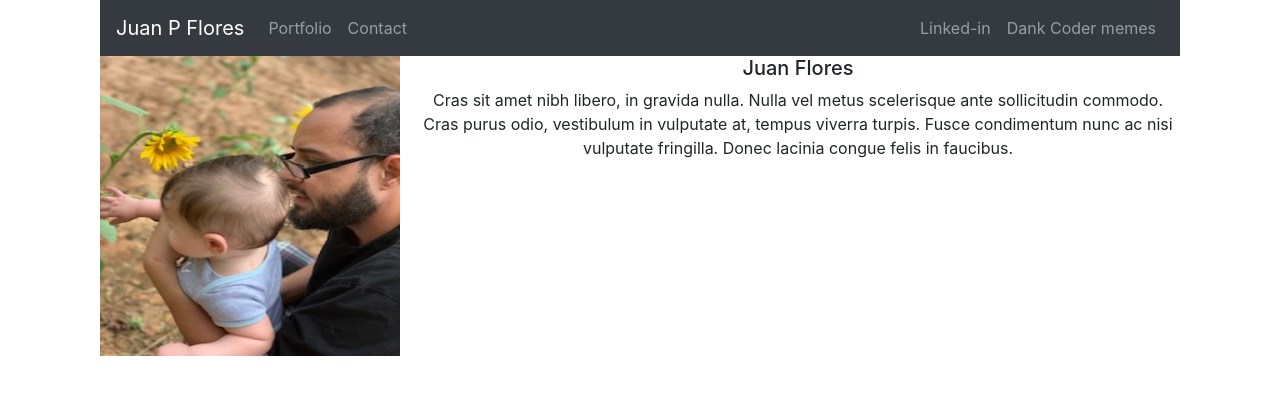
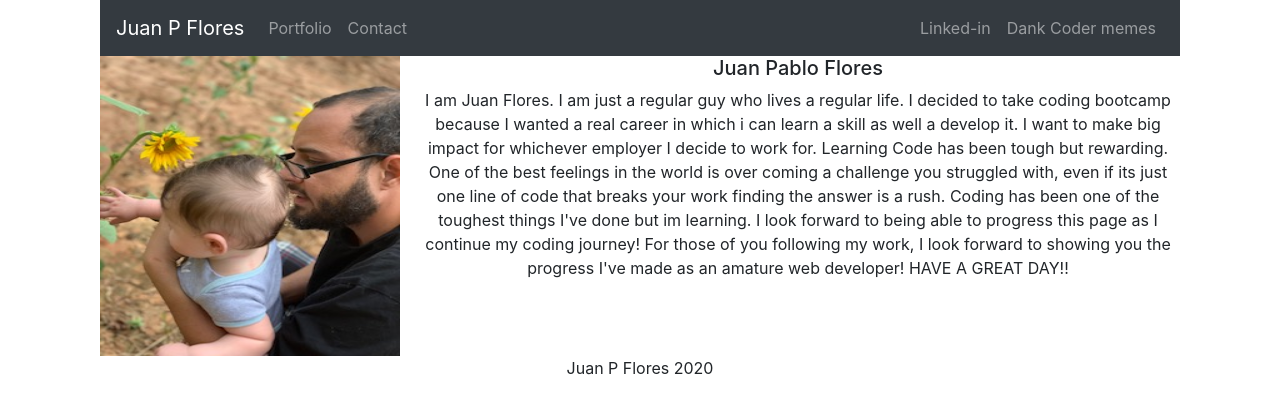
Before and after one commit to EASYMAK777/react-portfolio-abandoned, a React (Create React App) app: page / in a window 1280 px wide. Shown: the top 414 px of the page. Built offline with nearby package versions, Linux system fonts and the light colour scheme.

Commit message:
added footer componenet

```diff
--- a/public/index.html
+++ b/public/index.html
@@ -30,6 +30,7 @@
 <body>
   <noscript>You need to enable JavaScript to run this app.</noscript>
   <div id="root"></div>
+  <body style="background-image: ;"></body>
   <!--
       This HTML file is a template.
       If you open it directly in the browser, you will see an empty page.
--- a/src/App.css
+++ b/src/App.css
@@ -1,6 +1,8 @@
 .App {
   text-align: center;
 }
+
+
 
 .App-logo {
   height: 40vmin;
--- a/src/App.js
+++ b/src/App.js
@@ -3,6 +3,7 @@ import { Container, Row, Col, } from 'react-bootstrap';
 import './App.css';
 import Header from "./components/Navbar/header";
 import Bio from './components/Bio/bio';
+import Foot from './components/Footer/footer'
 
 
 
@@ -27,11 +28,11 @@ function App() {
         </Row>
 
 
-        {/* <Row>
+        <Row>
           <Col>
-
+            <Foot/>
           </Col>
-        </Row> */}
+        </Row>
       </Container>
     </div>
 
--- a/src/components/Bio/bio.js
+++ b/src/components/Bio/bio.js
@@ -1,12 +1,12 @@
 import React from 'react';
-import { Media,Container } from 'react-bootstrap';
+import { Media, Container } from 'react-bootstrap';
 import "./bio.css";
 import "./Juan.jpg";
 
 function Bio() {
     return (
         <div className="bio">
-           <Container>
+            <Container>
 
 
                 <Media>
@@ -18,12 +18,17 @@ function Bio() {
                         alt="Juan and Augusto Flores"
                     />
                     <Media.Body>
-                        <h5>Juan Flores</h5>
+                        <h5>Juan Pablo Flores</h5>
                         <p>
-                            Cras sit amet nibh libero, in gravida nulla. Nulla vel metus scelerisque
-                            ante sollicitudin commodo. Cras purus odio, vestibulum in vulputate at,
-                            tempus viverra turpis. Fusce condimentum nunc ac nisi vulputate fringilla.
-                            Donec lacinia congue felis in faucibus.
+                            I am Juan Flores. I am just a regular guy who lives a regular life. I decided to take coding bootcamp because I wanted a real career in which i can learn a skill as well a develop it. I want to make big impact for whichever employer I decide to work for.
+
+                            Learning Code has been tough but rewarding. One of the best feelings in the world is over coming a challenge you struggled with, even if its just one line of code that breaks your work finding the answer is a rush.
+
+                            Coding has been one of the toughest things I've done but im learning. I look forward to being able to progress this page as I continue my coding journey!
+
+                            For those of you following my work, I look forward to showing you the progress I've made as an amature web developer!
+
+                            HAVE A GREAT DAY!!
                         </p>
                     </Media.Body>
                 </Media>
--- /dev/null
+++ b/src/components/Footer/footer.js
@@ -0,0 +1,14 @@
+import React from 'react';
+import {} from 'react-bootstrap';
+
+function Foot() {
+    return (
+
+        <div className = "footer">
+            <footer>Juan P Flores 2020</footer>
+        </div>
+
+    );
+}
+
+export default Foot;
--- a/src/components/Image/image.js
+++ /dev/null
@@ -1,2 +0,0 @@
-import React from 'react';
-import Image from 'react-bootstrap/Image'
```
Also changed, not shown: src/components/Image/image.css (deleted).
